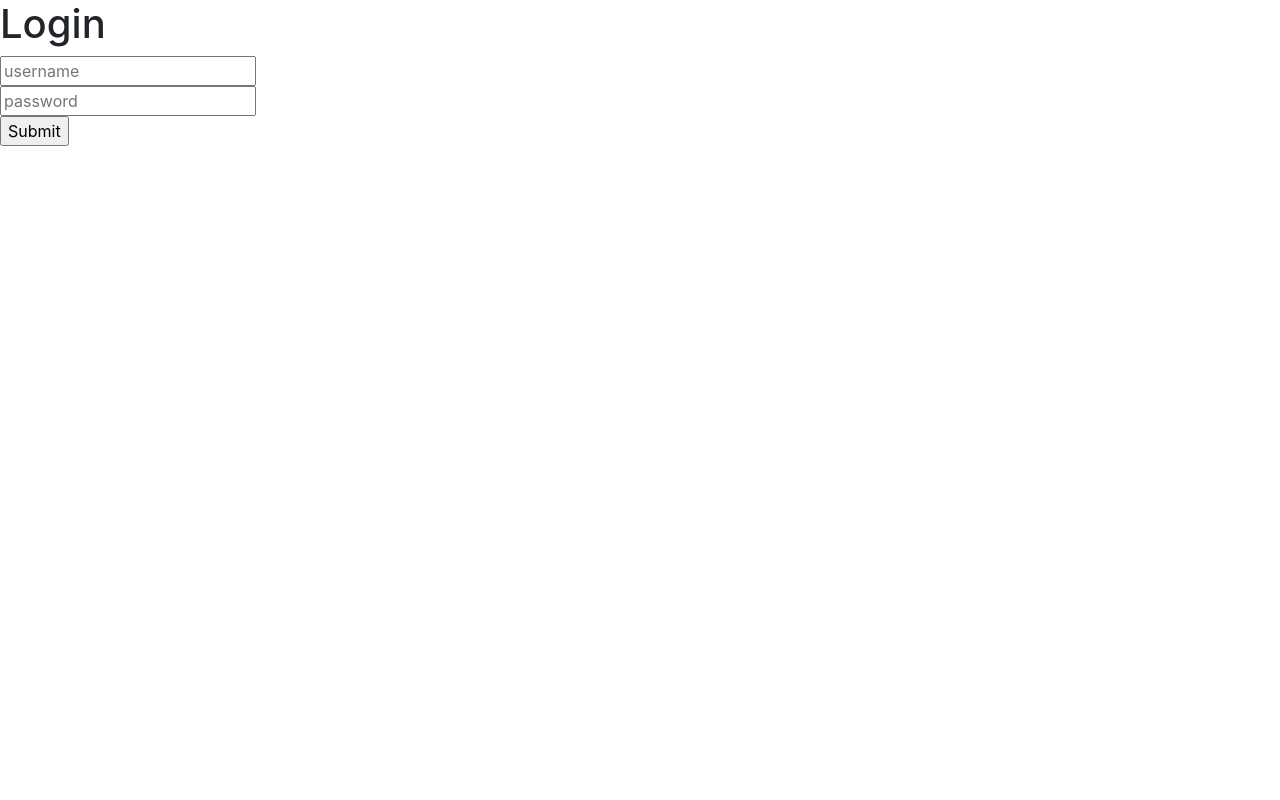
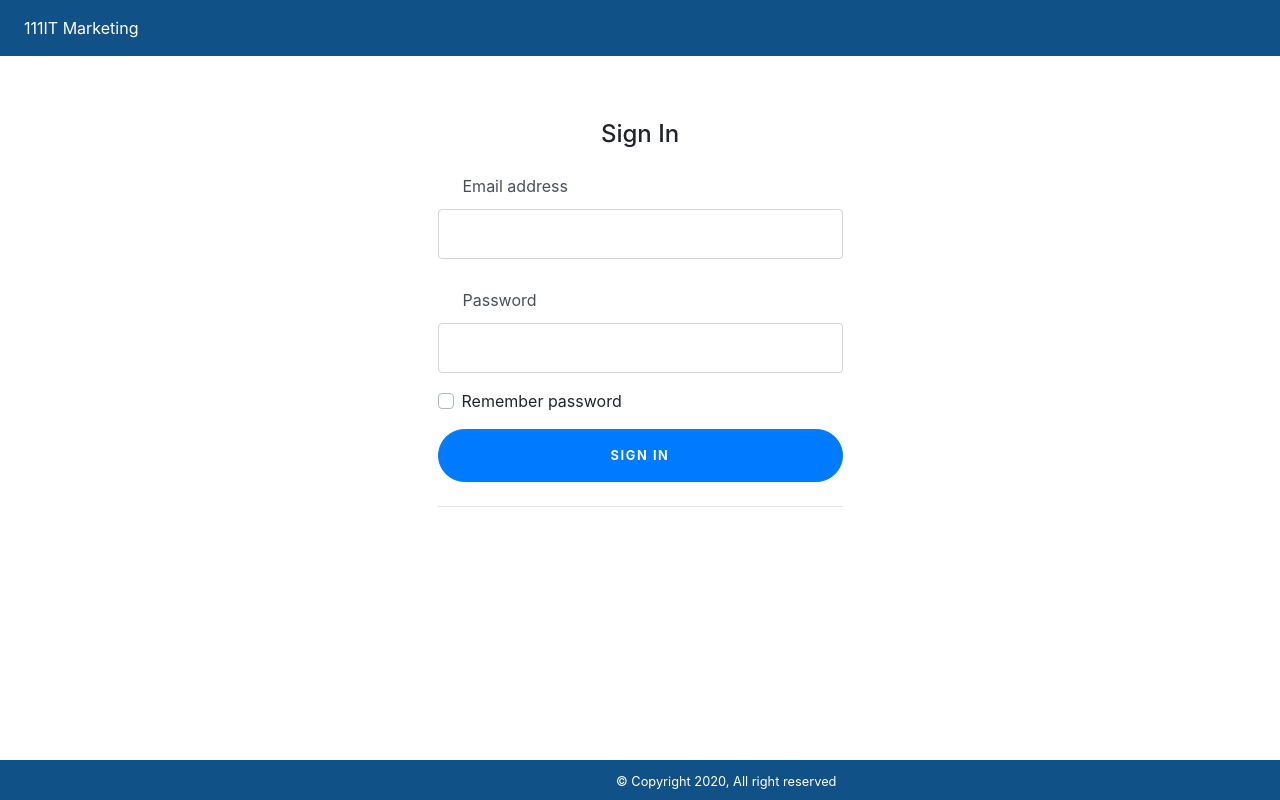
Before and after one commit to P-tech-pixel/Multi, a React (Create React App) app: page / in a window 1280 px wide. Built offline with nearby package versions, Linux system fonts and the light colour scheme.

Commit message:
Login setup center

```diff
--- a/src/component/Dashboard.css
+++ b/src/component/Dashboard.css
@@ -47,6 +47,8 @@
 #para{
   text-align: center;
 }
-.footer{
+#foot{
     color: white;
+    text-align: center;
+    padding-left: 600px;
 }
--- a/src/component/Dashboard.js
+++ b/src/component/Dashboard.js
@@ -24,6 +24,7 @@ class App extends Component {
         if(token == null){
             loggedIn = false
         }
+        //
         this.state = {
             customers: [],
             filteredCustomers: [],
@@ -122,6 +123,7 @@ class App extends Component {
         let customers = result.map(customer => {
             return (
                 <tr key={customer.id}>
+
                     <div className='container'>
                         <div className='row'>
                            <td className='col-1'><input type='checkbox' value={customer.checked} /></td>
@@ -157,7 +159,7 @@ class App extends Component {
                <div className='col'>
                   <nav className="navbar navbar-dark navbar-expand-sm fixed-top">
                   <ul className="navbar-nav mr-auto">
-                        <li className="nav-item active"><a class="nav-link" href="#"><span class="fa fa-home fa-lg"></span>111IT Marketing </a></li>
+                        <li className="nav-item active"><a class="nav-link" href="#"><span className="fa fa-home fa-lg"></span>111IT Marketing </a></li>
 
                  </ul>
                 <span className="navbar-text">
@@ -416,8 +418,8 @@ class App extends Component {
                     </ModalFooter>
                 </Modal>
                 <nav className="navbar navbar-dark navbar-expand-sm fixed-bottom">
-                    <footer>
-                         <small>&copy; Copyright 2020, 111it services </small>
+                    <footer id='foot'>
+                         <small>&copy; Copyright 2020, All right reserved </small>
                     </footer>
                 </nav>
               </div>
--- /dev/null
+++ b/src/component/login.css
@@ -0,0 +1,124 @@
+
+  :root {
+  --input-padding-x: 1.5rem;
+  --input-padding-y: .75rem;
+}
+  .card-signin {
+    border: 0;
+    border-radius: 1rem;
+    box-shadow: 0 0.5rem 1rem 0 rgba(0, 0, 0, 0.1);
+  }
+
+  .card-signin .card-title {
+    margin-bottom: 2rem;
+    font-weight: 300;
+    font-size: 1.5rem;
+  }
+
+  .card-signin .card-body {
+    padding: 2rem;
+
+  }
+
+  .form-signin {
+    width: 100%;
+  }
+
+  .form-signin .btn {
+    font-size: 80%;
+    border-radius: 5rem;
+    letter-spacing: .1rem;
+    font-weight: bold;
+    padding: 1rem;
+    transition: all 0.2s;
+  }
+
+  .form-label-group {
+    position: relative;
+    margin-bottom: 1rem;
+  }
+
+  .form-label-group input {
+    height: auto;
+
+  }
+
+  .form-label-group>input,
+  .form-label-group>label {
+    padding: var(--input-padding-y) var(--input-padding-x);
+  }
+
+  .form-label-group>label {
+    position: absolute;
+    top: 0;
+    left: 0;
+    display: block;
+    width: 100%;
+    margin-bottom: 0;
+    /* Override default `<label>` margin */
+    line-height: 1.5;
+    color: #495057;
+    border: 1px solid transparent;
+    border-radius: .25rem;
+    transition: all .1s ease-in-out;
+  }
+
+  .form-label-group input::-webkit-input-placeholder {
+    color: transparent;
+  }
+
+  .form-label-group input:-ms-input-placeholder {
+    color: transparent;
+  }
+
+  .form-label-group input::-ms-input-placeholder {
+    color: transparent;
+  }
+
+  .form-label-group input::-moz-placeholder {
+    color: transparent;
+  }
+
+  .form-label-group input::placeholder {
+    color: transparent;
+  }
+
+  .form-label-group input:not(:placeholder-shown) {
+    padding-top: calc(var(--input-padding-y) + var(--input-padding-y) * (2 / 3));
+    padding-bottom: calc(var(--input-padding-y) / 3);
+  }
+
+  .form-label-group input:not(:placeholder-shown)~label {
+    padding-top: calc(var(--input-padding-y) / 3);
+    padding-bottom: calc(var(--input-padding-y) / 3);
+    font-size: 12px;
+    color: #777;
+  }
+
+  /* Fallback for Edge
+  -------------------------------------------------- */
+
+  @supports (-ms-ime-align: auto) {
+    .form-label-group>label {
+      display: none;
+    }
+    .form-label-group input::-ms-input-placeholder {
+      color: #777;
+    }
+  }
+
+  /* Fallback for IE
+  -------------------------------------------------- */
+
+  @media all and (-ms-high-contrast: none),
+  (-ms-high-contrast: active) {
+    .form-label-group>label {
+      display: none;
+    }
+    .form-label-group input:-ms-input-placeholder {
+      color: #777;
+    }
+  }
+  #card-form{
+      margin-top: 100px;
+  }
--- a/src/component/login.js
+++ b/src/component/login.js
@@ -1,5 +1,6 @@
 import React, { Component} from 'react'
 import { Redirect } from 'react-router-dom'
+import './login.css'
 
 class Login extends Component{
     constructor(props){
@@ -43,15 +44,68 @@ render(){
 
     return(
         <div>
-             <h1> Login </h1>
-             <form onSubmit ={this.submitForm}>
+                <nav className="navbar navbar-dark navbar-expand-sm fixed-top">
+                  <ul className="navbar-nav mr-auto">
+                        <li className="nav-item active"><a class="nav-link" href="#"><span className="fa fa-home fa-lg"></span>111IT Marketing </a></li>
+                 </ul>
+                </nav>
+                    <div>
 
-                 <input type='text' placeholder='username' name='username' value={this.state.username} onChange={this.onChange}/>
-                 <br/>
-                 <input type='password' placeholder='password' name='password' value={this.state.password} onChange={this.onChange}/>
-                 <br/>
-                 <input type='submit' />
-             </form>
+
+                             {/* <h1> Login </h1>
+                              <form onSubmit ={this.submitForm}>
+                                  <div className='form-group'>
+                                      <label for='inputEmail'>User Name</label>
+                                      <input type='text' className='form-control' placeholder='username' name='username' value={this.state.username} onChange={this.onChange}/>
+                                  </div>
+                                  <div className='form-group'>
+                                      <label for='inputPassword'>Password</label>
+                                      <input type='password' className='form-control' placeholder='password' name='password' value={this.state.password} onChange={this.onChange}/>
+                                  </div>
+                                  <div className='form-group'>
+                                      <button className="my-3 btn-block" color='primary' type='submit' >Sign in </button>
+                                  </div>
+
+                             </form> */}
+
+                            <div className="container">
+                                <div className="row">
+                                <div className="col-sm-9 col-md-7 col-lg-5 mx-auto">
+                                    <div id='card-form' claseName="card card-signin my-5">
+                                    <div className="card-body">
+                                        <h4 className="card-title text-center">Sign In</h4>
+                                        <form className="form-signin" onSubmit ={this.submitForm}>
+                                        <div className="form-label-group">
+                                            <label for="inputEmail">Email address</label><br/><br/>
+                                            <input type="email" id="inputEmail" className="form-control" name='username' value={this.state.username} onChange={this.onChange} placeholder="Email address" required autofocus />
+                                        </div>
+
+                                        <div className="form-label-group">
+                                            <label for="inputPassword">Password</label><br/><br/>
+                                            <input type="password" id="inputPassword" className="form-control" name='password' value={this.state.password} onChange={this.onChange} placeholder="Password" required />
+                                        </div>
+
+                                        <div className="custom-control custom-checkbox mb-3">
+                                            <input type="checkbox" className="custom-control-input" id="customCheck1" />
+                                            <label className="custom-control-label" for="customCheck1">Remember password</label>
+                                        </div>
+                                        <button className="btn btn-lg btn-primary btn-block text-uppercase" type="submit">Sign in</button>
+                                        <hr className="my-4"/>
+
+                                        </form>
+                                    </div>
+                                    </div>
+                                </div>
+                                </div>
+                            </div>
+                    </div>
+
+
+            <nav className="navbar navbar-dark navbar-expand-sm fixed-bottom">
+                    <footer id='foot'>
+                         <small>&copy; Copyright 2020, All right reserved </small>
+                    </footer>
+            </nav>
         </div>
     )
 }
--- /dev/null
+++ b/src/component/logout.css
@@ -0,0 +1,3 @@
+Link{
+    color: white;
+}
--- a/src/component/logout.js
+++ b/src/component/logout.js
@@ -1,5 +1,6 @@
 import React, { Component } from 'react'
 import { Link } from 'react-router-dom'
+import './logout.js'
 
 class Logout extends Component {
     constructor(props){
@@ -9,8 +10,29 @@ class Logout extends Component {
     render(){
         return(
             <div>
-                <h1>You are logged out . </h1>
-                <Link to='/'> Login Again</Link>
+                <nav className="navbar navbar-dark navbar-expand-sm fixed-top">
+                  <ul className="navbar-nav mr-auto">
+                        <li className="nav-item active"><a class="nav-link" href="#"><span className="fa fa-home fa-lg"></span>111IT Marketing </a></li>
+                 </ul>
+                </nav>
+                <div className="container">
+                    <div className="row">
+                        <div className="col-sm-9 col-md-7 col-lg-5 mx-auto">
+                            <div id='card-form' claseName="card card-signin my-5">
+                                <div className="card-body">
+                                    <h4>You are successfully logged out.</h4>
+                                    <button type="button" class="btn btn-outline-secondary btn-lg btn-block"><Link to='/'>Login again</Link></button>
+                                </div>
+                            </div>
+                        </div>
+                    </div>
+                </div>
+
+                <nav className="navbar navbar-dark navbar-expand-sm fixed-bottom">
+                    <footer id='foot'>
+                         <small>&copy; Copyright 2020, All right reserved </small>
+                    </footer>
+                </nav>
             </div>
         )
     }
```
